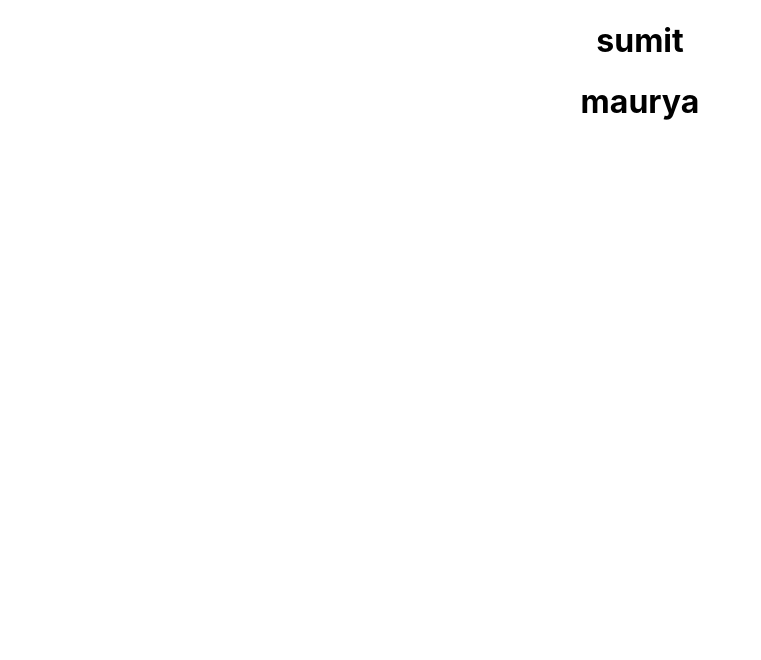
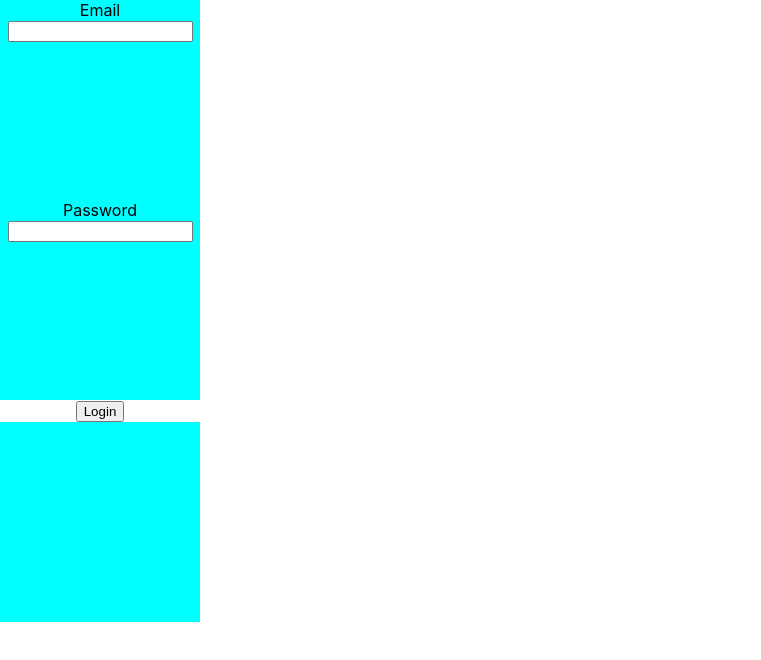
Before and after one commit to saurabhkumar5/React_Redux, a React (Create React App) app: page / in a window 1280 px wide. Shown: the top 660 px of the page, without its empty margins (0-761 px from the left). Built offline with nearby package versions, Linux system fonts and the light colour scheme.

Commit message:
login form

```diff
--- a/src/App.css
+++ b/src/App.css
@@ -2,4 +2,8 @@
 
 div{
   text-align: center;
+  width: 200px;
+  height: 200px;
+  background-color: aqua;
+
 }
--- a/src/App.js
+++ b/src/App.js
@@ -3,11 +3,12 @@ import './App.css';
 import UseStateArray from './Component/UseStateArray';
 import UseStateObject from './Component/UseStateObject';
 import ShortCircuitEvl from './Component/ShortCircuitEvl';
+import Basicform from './Component/forms/Basicform';
 const App = () => {
 
   return (
     <div>
-      <ShortCircuitEvl/>
+      <Basicform/>
     </div>
   )
 }
--- /dev/null
+++ b/src/Component/forms/Basicform.js
@@ -0,0 +1,57 @@
+import React, { useState } from "react";
+
+const Basicform = () => {
+  const [email, setEmail] = useState("");
+  const [password, setPassword] = useState("");
+
+  const [allEntry, setallEntry] = useState([])
+
+  const submitForm = (e)=>{
+       e.preventDefault();
+        const newEntry = {email: email, password: password}
+
+        setallEntry([...allEntry, newEntry]);
+  }
+  return (
+    <>
+      <form action="" onSubmit={submitForm}>
+        <div>
+          <label htmlFor="email">Email</label>
+          <input
+            type="text"
+            name="email"
+            id="email"
+            value={email}
+            onChange={(e) => setEmail(e.target.value)}
+          />
+        </div>
+        <div>
+          <label htmlFor="password">Password</label>
+          <input
+            type="password"
+            name="password"
+            id="password"
+            value={password}
+            onChange={(e) => setPassword(e.target.value)}
+          />
+        </div>
+        <button type="submit">Login</button>
+      </form>
+
+      <div>
+        {
+            allEntry.map((curElem)=>{
+                return (
+                    <div>
+                        <p>{curElem.email}</p>
+                        <p>{curElem.password}</p>
+                    </div>
+                )
+            })
+        }
+      </div>
+    </>
+  );
+};
+
+export default Basicform;
```
